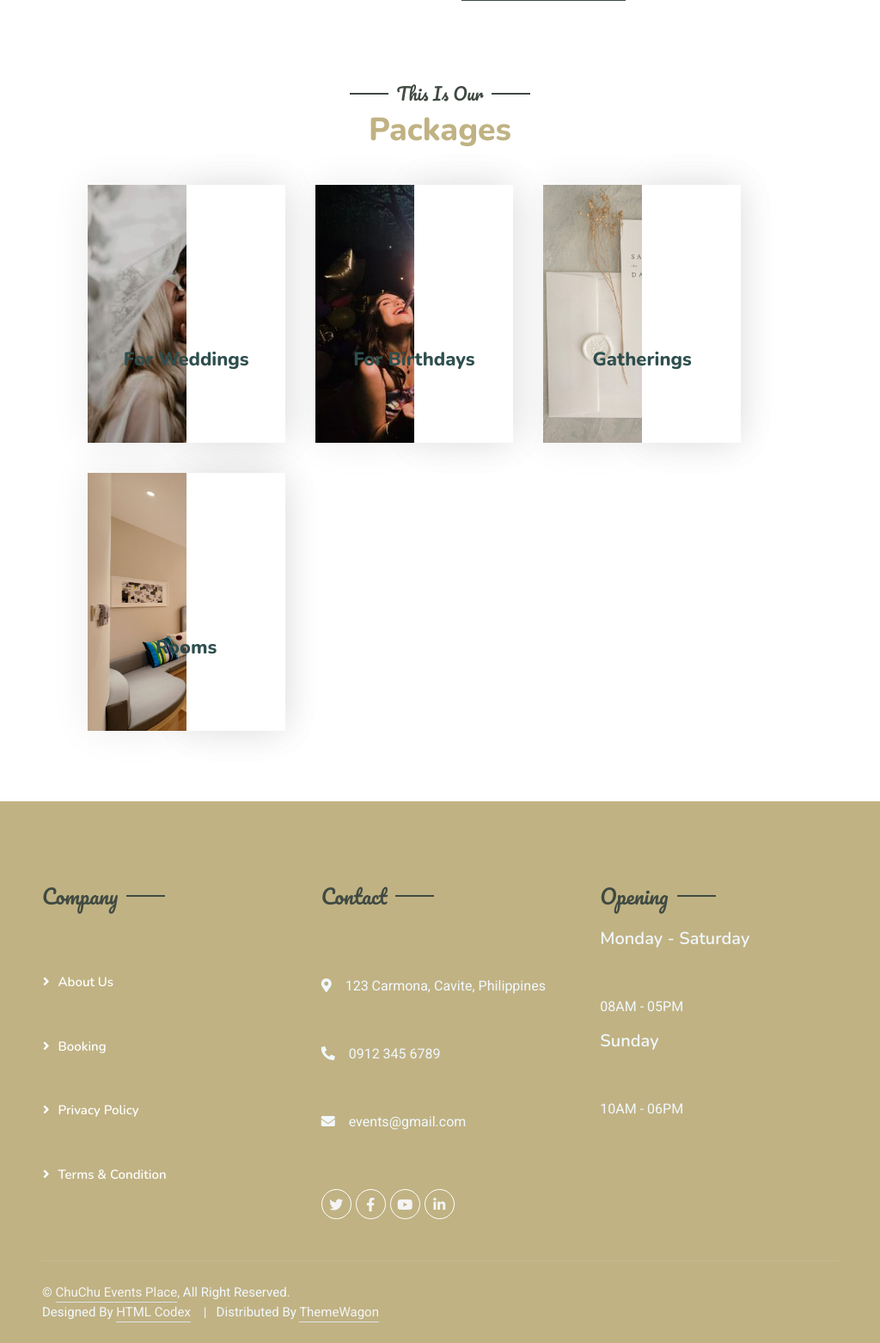
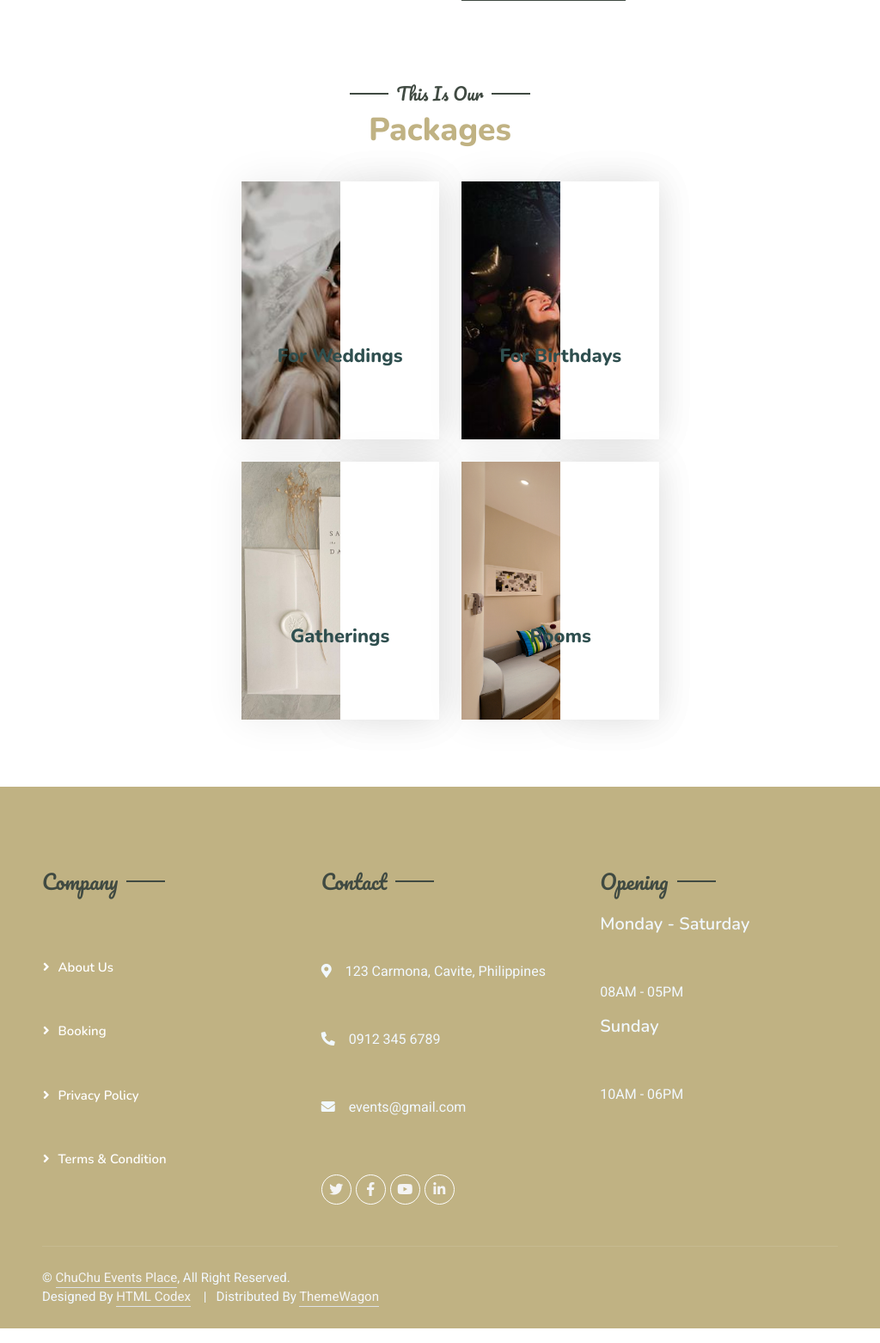
Before and after one commit to Macasaetmicha/EBS, a PHP site: page /Packages.php in a window 1024 px wide. Shown: the part 989-2551 px from the top of the page at 86% size. Run offline with PHP 8.4, Linux system fonts and the light colour scheme; some libraries are stand-ins or nearby versions.

Commit message:
fixed packages layout and responsiveness

```diff
--- a/Packages.php
+++ b/Packages.php
@@ -144,7 +144,7 @@
                 <section id="section-feature" class="container wow fadeInUp" data-wow-delay="0.1s">
 
                     <!-- new row-->
-                    <div class="row g-4" >
+                    <div class="row g-4 justify-content-center package-m-fix" >
 
                         <!-- Wedding -->
                         <li class="col-md-3 col-sm-6 col-xs-12">
--- a/css/style.css
+++ b/css/style.css
@@ -891,6 +891,27 @@
     bottom: -10px;
   }
 
+/* Styles to fix responsiveness of package elements*/
+@media only screen
+and (min-width: 975px)
+and (max-width: 1262px)
+{
+    .package-m-fix {
+        margin-left: 12vh;
+        margin-right: 12vh;
+    }
+}
+
+@media only screen
+and (min-width: 918px)
+and (max-width: 974px)
+{
+    .package-m-fix {
+        margin-left: 2vh;
+        margin-right: 2vh;
+    }
+}
+
 /* Styles for mobile and tablets */
 @media only screen and (max-width: 1023px) {
 .slider-wrapper .slide-button {
```
